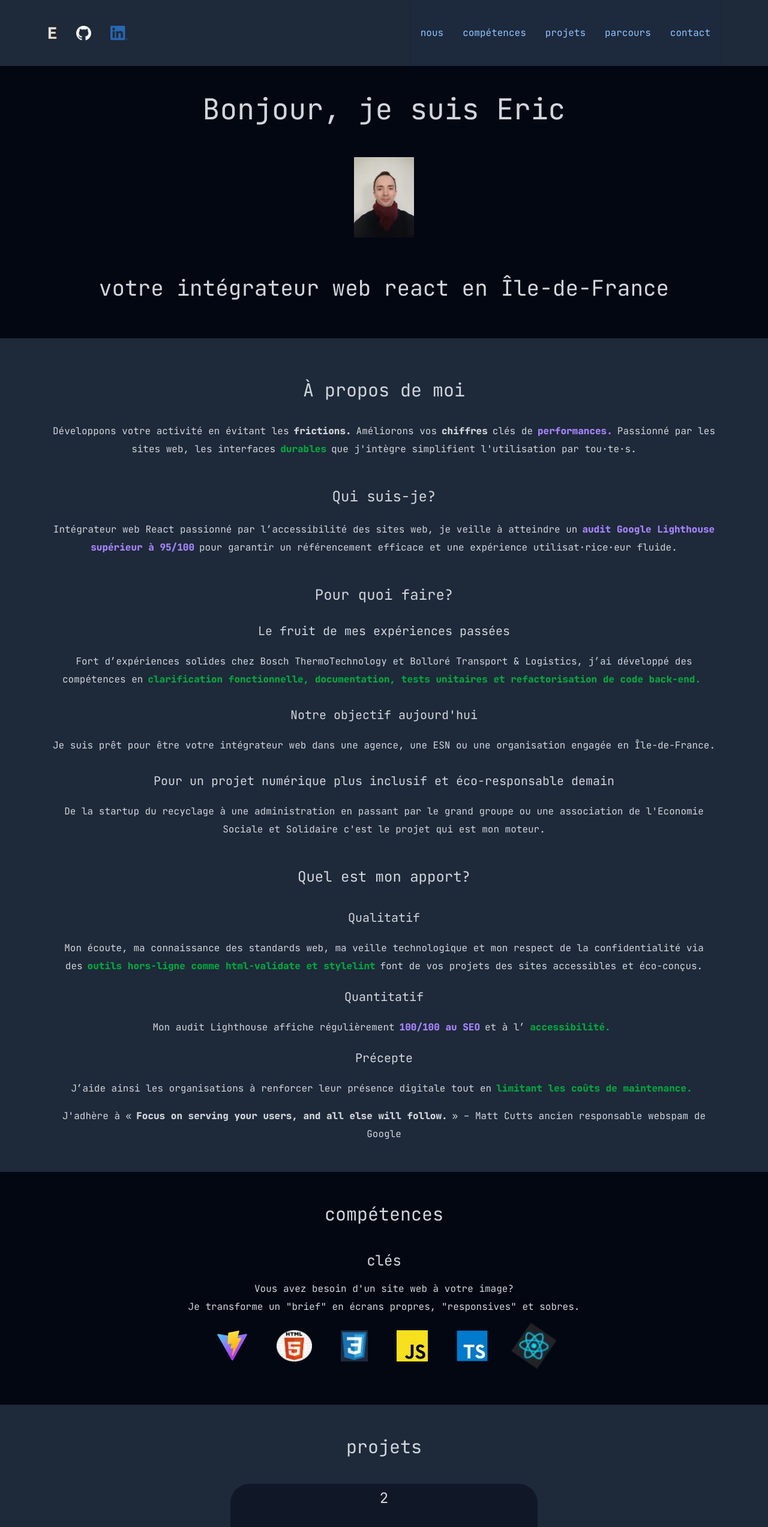
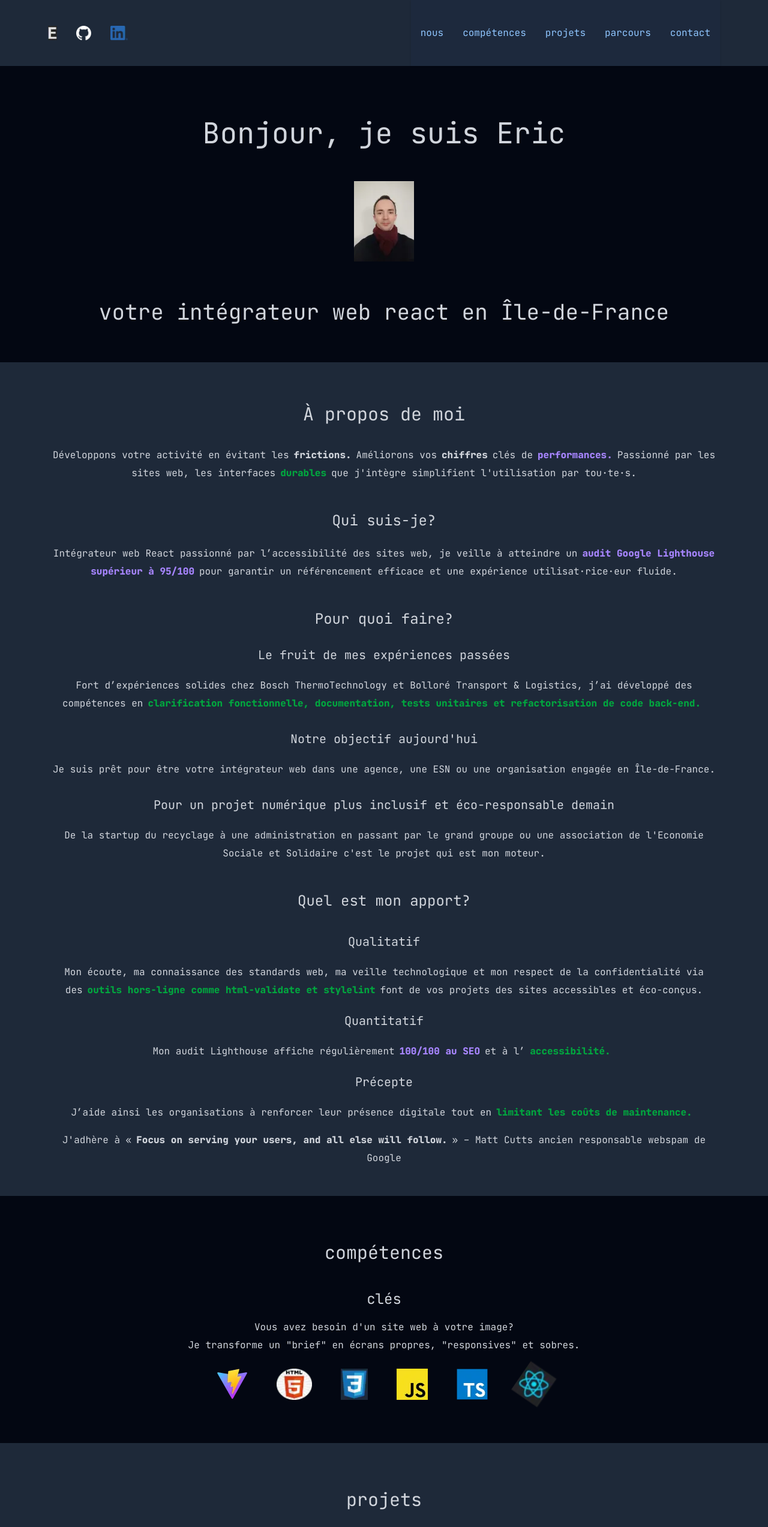
Before and after one commit to ericDev1o/OC900_p12_portfolio, a React (Vite) app: page / in a window 1280 px wide. Shown: the top 2546 px of the page at 60% size. Built offline with nearby package versions, Linux system fonts and the light colour scheme.

Commit message:
Section's top is spaced.

```diff
--- a/src/pages/Home.tsx
+++ b/src/pages/Home.tsx
@@ -26,7 +26,7 @@
           className="
             odd:bg-gray-950
             even:bg-gray-800
-            pt-6
+            pt-16
             pb-12
             px-20">
           <h1
@@ -294,7 +294,7 @@
         <h3
           id='competences'
           className="
-          pt-10
+          pt-16
           text-3xl
           leading-loose"
         >
@@ -404,7 +404,7 @@
         <h3
           id='projets'
           className="
-            pt-10
+            pt-16
             text-3xl
             leading-loose"
         >
@@ -424,7 +424,7 @@
         <h3
           id='parcours'
           className="
-            pt-10
+            pt-16
             text-3xl
             leading-loose"
         >parcours</h3>
@@ -558,7 +558,7 @@
         <h3
           id='contact'
           className="
-            pt-10
+            pt-16
             text-3xl
             leading-loose"
         >
```
